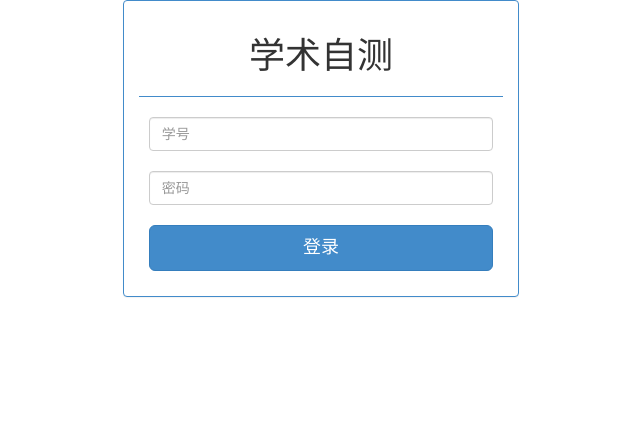
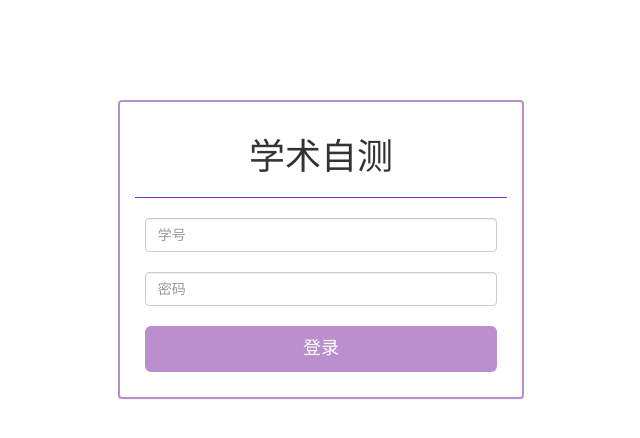
Before and after one commit to daaqing452/AcademicEthicsTest, a Django app: page / in a window 1280 px wide. Shown: the top 438 px of the page, without its empty margins (319-959 px from the left). Run offline with Django 3.2, Linux system fonts and the light colour scheme; some libraries are stand-ins or nearby versions.

Commit message:
beautify several pages

```diff
--- a/static/template/index.html
+++ b/static/template/index.html
@@ -5,39 +5,44 @@
 </head>
 
 <body>
+<div class="row">
 <div class="col-md-offset-4 col-md-4 ">
-    <div class="panel panel-primary">
+    <div class="panel" style="margin: 100px 0px 0px 0px; border-color: #BB8FCE; border-width: 2px">
         <div class="panel-body">
             <div style="text-align: center;">
                 <h1>学术自测</h1>
             </div>
 
             {% if login %}
-                <h4><span class="glyphicon glyphicon-user"></span>{{ suser.username }}</h4>
-                <hr style="height: 1px; border: none; background-color: #428bca">
-                <button class="btn btn-primary btn-sm" onclick="window.location.href='/survey_fill/'" style="width: 100%">进入自测</button><br/>
+                <h4><span class="glyphicon glyphicon-user"></span> &nbsp; {{ suser.username }}</h4>
+                <hr style="height: 1px; border: none; background-color: #BB8FCE">
+                <button class="btn btn-lg" onclick="window.location.href='/survey_fill/'" style="width: 100%; background-color: #BB8FCE; color: white;">进入自测</button><br/>
+                <br/>
                 {% if suser.admin %}
-                <button class="btn btn-primary btn-sm" onclick="window.location.href='/survey_create/'" style="width: 100%">添加题目</button><br/>
-                <button class="btn btn-primary btn-sm" onclick="window.location.href='/backend/'" style="width: 100%">后台管理</button><br/>
+                <button class="btn btn-lg" onclick="window.location.href='/survey_create/'" style="width: 100%; background-color: #BB8FCE; color: white;">添加题目</button><br/>
+                <br/>
+                <button class="btn btn-lg" onclick="window.location.href='/backend/'" style="width: 100%; background-color: #BB8FCE; color: white;">后台管理</button><br/>
+                <br/>
                 {% endif %}
-                <button class="btn btn-primary btn-sm" onclick="window.location.href='/show_files/'" style="width: 100%">规范文件</button><br/>
-                <button class="btn btn-primary btn-sm" onclick='logout()' style="width: 100%">登出</button><br/>
+                <button class="btn btn-lg" onclick="window.location.href='/show_files/'" style="width: 100%; background-color: #BB8FCE; color: white;">规范文件</button><br/>
+                <br/>
+                <button class="btn btn-lg" onclick='logout()' style="width: 100%; background-color: #BB8FCE; color: white;">登出系统</button>
             {% else %}
-                <hr style="height: 1px; border: none; background-color: #428bca">
+                <hr style="height: 1px; border: none; background-color: #802ED3">
                 <form method='post' enctype='multipart/form-data' style="margin:10px 10px 10px 10px;">
                     {% csrf_token %}
                     <input id='username' type='text' name='username' class="form-control" placeholder="学号"/>
                     <br />
                     <input id='password' type='password' name='password' class="form-control" placeholder="密码"/>
                     <br />
-                    <input type="submit" class="btn btn-primary btn-lg btn-block" onclick="return checkAndSubmit();" value="登录" />
+                    <input type="submit" class="btn btn-lg btn-block" onclick="return checkAndSubmit();" value="登录" style="background-color: #BB8FCE; color: white" />
                 </form>
                 <span>{{ info }}</span>
             {% endif %}
         </div>
     </div>
 </div>
-
+</div>
 
 
 <link href='{% static 'bootstrap/css/bootstrap.min.css' %}' rel="stylesheet">
```
Also changed, not shown: static/template/backend.html (+18 -5 lines), static/template/show_files.html (+11 -2 lines).
